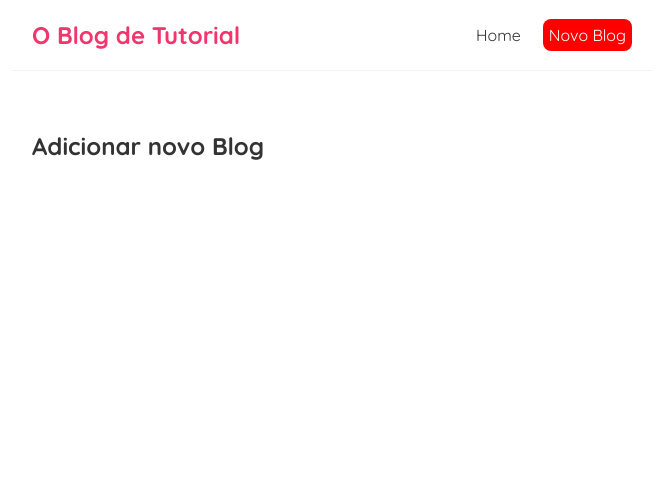
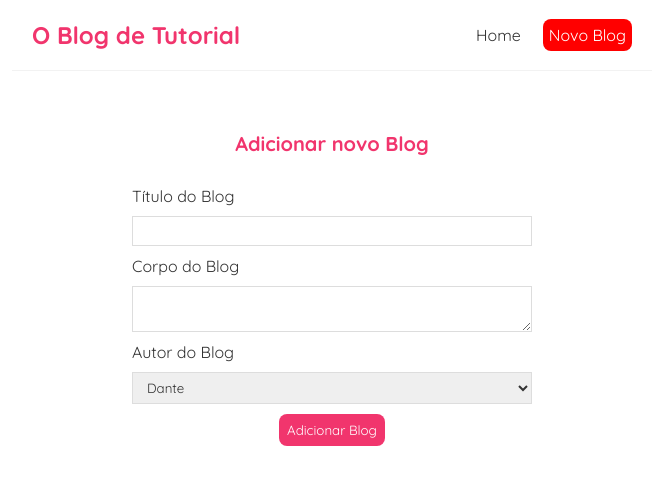
Before and after one commit to Gui37/blog-react-tutorial, a React (Create React App) app: page /create in a window 1280 px wide. Shown: the top 484 px of the page, without its empty margins (308-971 px from the left). Built offline with nearby package versions, Linux system fonts and the light colour scheme.

Commit message:
Controlled inputs and submit events

```diff
--- a/src/Create.js
+++ b/src/Create.js
@@ -1,7 +1,47 @@
+import { useState } from "react";
+
 const Create = () => {
-    return(
+    const [title, setTitle] = useState('');
+    const [body, setBody] = useState('');
+    const [author, setAuthor] = useState('Dante');
+
+    const handleSubmit = (e) =>{
+        e.preventDefault();
+        const blog ={title,body,author};
+        console.log(blog);
+    }
+    return (
         <div className="create">
             <h2>Adicionar novo Blog</h2>
+            <form
+                onSubmit={handleSubmit}
+            >
+                <label>Título do Blog</label>
+                <input
+                    type="text"
+                    required
+                    value={title}
+                    onChange={(e) => setTitle(e.target.value)}
+                />
+                <label>Corpo do Blog</label>
+                <textarea
+                    required
+                    value={body}
+                    onChange={(e) => setBody(e.target.value)}
+                ></textarea>
+                <label>Autor do Blog</label>
+                <select
+                    value={author}
+                    onChange={(e) => setAuthor(e.target.value)}
+                >
+                    <option value="Dante">Dante</option>
+                    <option value="Vergil">Vergil</option>
+                    <option value="Nero">Nero</option>
+                    <option value="Lady">Lady</option>
+                    <option value="Trish">Lady</option>
+                </select>
+                <button>Adicionar Blog</button>
+            </form>
         </div>
     );
 }
--- a/src/index.css
+++ b/src/index.css
@@ -59,11 +59,34 @@
 .blog-details div{
     margin: 20px 0;
 }
-/* .blog-details button{
+
+.create{
+  max-width: 400px;
+  margin: 0px auto;
+  text-align: center;
+}
+.create label{
+  text-align: left;
+  display: block;
+}
+.create h2{
+  font-size: 20px;
+  color: #f1356d;
+  margin-bottom: 30px;
+}
+.create input, .create textarea, .create select{
+  width: 100%;
+  padding: 6px 10px;
+  margin: 10px 0;
+  border: 1px solid #ddd;
+  box-sizing: border-box;
+  display: block;
+}
+.create button{
   background: #f1356d;
   color:#ffffff;
   border: 0;
   padding: 8px;
   border-radius: 8px;
   cursor: pointer;
-} */
+}
```
